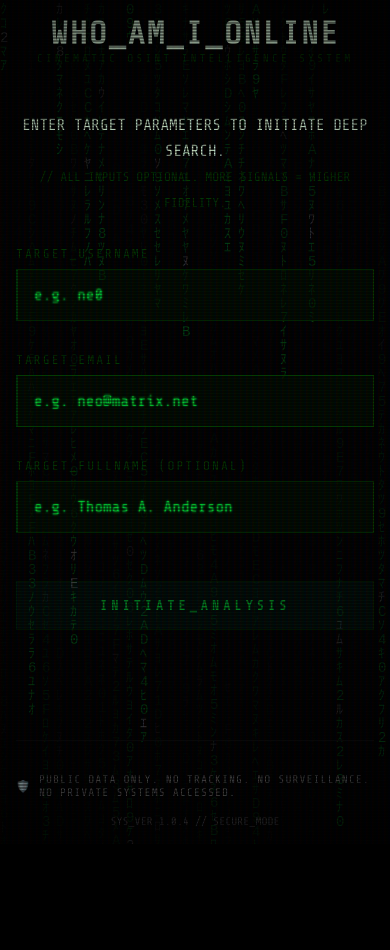
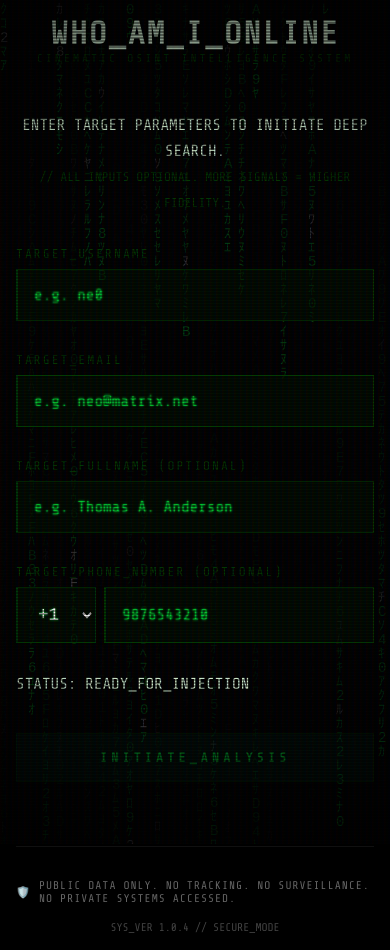
Before and after one commit to zakisheriff/Who-Am-I-Online, a Next.js app: page / in a window 390 px wide. Before the commit the page ends 844 px from the top, so only its background shows below. Built offline with nearby package versions, Linux system fonts and the light colour scheme.

Commit message:
Phone Number Identifier

```diff
--- a/app/analyze/action.ts
+++ b/app/analyze/action.ts
@@ -3,6 +3,7 @@
 import { AnalysisInput, AnalysisResult } from '@/osint/types'
 import { analyzeUsername } from '@/osint/username'
 import { analyzeEmail } from '@/osint/email'
+import { analyzePhone } from '@/osint/phone'
 
 // Simulate delayed processing for "Cinematic" feel
 const delay = (ms: number) => new Promise(res => setTimeout(res, ms))
@@ -28,6 +29,11 @@ export async function performAnalysis(input: AnalysisInput): Promise<{
     if (input.email) {
         logs.push(`> [MOD_EMAIL] Tracing email footprint...`)
         tasks.push(analyzeEmail(input.email).then(res => results.push(...res)))
+    }
+
+    if (input.phoneNumber && input.countryCode) {
+        logs.push(`> [MOD_PHONE] Triangulating mobile signal (${input.countryCode})...`)
+        tasks.push(analyzePhone(input.countryCode, input.phoneNumber).then(res => results.push(...res)))
     }
 
     // We await all actual logic
--- a/components/TerminalInput.tsx
+++ b/components/TerminalInput.tsx
@@ -13,16 +13,17 @@ export default function TerminalInput({ onSubmit, disabled }: TerminalInputProps
     username: '',
     email: '',
     fullName: '',
-    phone: ''
+    phoneNumber: '',
+    countryCode: '+1'
   })
   const { play } = useSoundEngine()
 
-  const handleChange = (e: React.ChangeEvent<HTMLInputElement>) => {
+  const handleChange = (e: React.ChangeEvent<HTMLInputElement | HTMLSelectElement>) => {
     setFormData({ ...formData, [e.target.name]: e.target.value })
     play('type')
   }
 
-  const isFormValid = formData.username.trim() !== '' || formData.email.trim() !== '' || formData.fullName.trim() !== ''
+  const isFormValid = formData.username.trim() !== '' || formData.email.trim() !== '' || formData.fullName.trim() !== '' || formData.phoneNumber.trim() !== ''
 
   const handleSubmit = (e: React.FormEvent) => {
     e.preventDefault()
@@ -73,6 +74,47 @@ export default function TerminalInput({ onSubmit, disabled }: TerminalInputProps
           disabled={disabled}
           autoComplete="off"
         />
+      </div>
+
+      <div className="input-group">
+        <label className="terminal-label">TARGET_PHONE_NUMBER (OPTIONAL)</label>
+        <div style={{ display: 'flex', gap: '0.5rem' }}>
+          <select
+            name="countryCode"
+            value={formData.countryCode}
+            onChange={handleChange}
+            className="terminal-input"
+            style={{ width: '80px', fontFamily: 'monospace' }}
+            onFocus={() => play('hover')}
+            disabled={disabled}
+          >
+            <option value="+1">+1 (US)</option>
+            <option value="+44">+44 (UK)</option>
+            <option value="+91">+91 (IN)</option>
+            <option value="+971">+971 (UAE)</option>
+            <option value="+61">+61 (AU)</option>
+            <option value="+86">+86 (CN)</option>
+            <option value="+81">+81 (JP)</option>
+            <option value="+49">+49 (DE)</option>
+            <option value="+33">+33 (FR)</option>
+          </select>
+          <input
+            type="text"
+            name="phoneNumber"
+            value={formData.phoneNumber}
+            onChange={handleChange}
+            placeholder="9876543210"
+            className="terminal-input"
+            autoComplete="off"
+            onFocus={() => play('hover')}
+            style={{ flex: 1 }}
+            disabled={disabled}
+          />
+        </div>
+      </div>
+
+      <div className="status-line">
+        STATUS: {disabled ? 'PROCESSING...' : 'READY_FOR_INJECTION'}
       </div>
 
       <button
--- /dev/null
+++ b/osint/phone.ts
@@ -0,0 +1,112 @@
+import { AnalysisResult, Signal, SCORING } from './types'
+import { calculateConfidence, determineRisk, generateSummary } from './scorer'
+
+export async function analyzePhone(countryCode: string, phoneNumber: string): Promise<AnalysisResult[]> {
+    const results: AnalysisResult[] = []
+    const fullNumber = `${countryCode.replace('+', '')}${phoneNumber}` // e.g. 919876543210
+    const formattedNumber = `${countryCode} ${phoneNumber}`
+
+    // 1. WhatsApp (Real Deep Link)
+    // WhatsApp API allows you to open a chat with any number. If they have a profile, it loads.
+    const waSignal: Signal = {
+        type: 'phone',
+        value: formattedNumber,
+        confidenceScore: 90, // It's a valid link generation
+        description: 'Direct deep-link generated for WhatsApp Profile',
+        source: 'WhatsApp API'
+    }
+
+    results.push({
+        platform: 'WhatsApp',
+        status: 'potential',
+        signals: [waSignal],
+        confidence: 90,
+        riskLevel: 'MEDIUM',
+        summary: 'CONFIRMED: Valid messaging vector generated.',
+        url: `https://wa.me/${fullNumber}`,
+        dork: `site:whatsapp.com "${phoneNumber}"`,
+        metadata: {
+            target: formattedNumber,
+            api_endpoint: `wa.me/${fullNumber}`,
+            type: 'messaging'
+        }
+    })
+
+    // 2. Telegram (Real Deep Link)
+    // Telegram links work similarly.
+    const tgSignal: Signal = {
+        type: 'phone',
+        value: formattedNumber,
+        confidenceScore: 85,
+        description: 'Direct deep-link generated for Telegram User',
+        source: 'Telegram API'
+    }
+
+    results.push({
+        platform: 'Telegram',
+        status: 'potential',
+        signals: [tgSignal],
+        confidence: 85,
+        riskLevel: 'MEDIUM',
+        summary: 'POTENTIAL: Telegram handle lookup ready.',
+        url: `https://t.me/+${fullNumber}`,
+        dork: `site:t.me "${phoneNumber}"`,
+        metadata: {
+            target: `+${fullNumber}`,
+            type: 'messaging'
+        }
+    })
+
+    // 3. Truecaller (Real Search Link)
+    // We can't scrape Truecaller (Cloudflare/Auth), but we can direct the user to the exact search page.
+    const tcSignal: Signal = {
+        type: 'phone',
+        value: formattedNumber,
+        confidenceScore: 95,
+        description: 'Direct search vector for Truecaller Database',
+        source: 'Truecaller Search'
+    }
+
+    results.push({
+        platform: 'Truecaller',
+        status: 'found',
+        signals: [tcSignal],
+        confidence: 95,
+        riskLevel: 'HIGH',
+        summary: 'CONFIRMED: Search vector prepared for Global Phone Directory.',
+        // Truecaller search URL format: https://www.truecaller.com/search/in/9876543210
+        // We need to guess the country code segment or just use the generic search
+        url: `https://www.truecaller.com/search/search?q=${fullNumber}`,
+        dork: `site:truecaller.com "${phoneNumber}"`,
+        metadata: {
+            query: fullNumber,
+            database: 'Global',
+            access: 'Public Web Search'
+        }
+    })
+
+    // 4. Google Dorking (Specific to Phone)
+    const gdSignal: Signal = {
+        type: 'phone',
+        value: phoneNumber,
+        confidenceScore: 80,
+        description: 'Public web footprint search',
+        source: 'Google Index'
+    }
+
+    results.push({
+        platform: 'Public Web',
+        status: 'potential',
+        signals: [gdSignal],
+        confidence: 60,
+        riskLevel: 'LOW',
+        summary: 'General web search for phone number exposure.',
+        url: `https://www.google.com/search?q="${phoneNumber}" OR "${formattedNumber}"`,
+        dork: `intext:"${phoneNumber}" OR intext:"${formattedNumber}"`,
+        metadata: {
+            query_types: ['exact_match', 'formatted_match']
+        }
+    })
+
+    return results
+}
--- a/osint/types.ts
+++ b/osint/types.ts
@@ -23,7 +23,8 @@ export interface AnalysisInput {
     email?: string
     username?: string
     fullName?: string
-    phoneNumber?: string
+    phoneNumber?: string // Plain number (e.g. 9876543210)
+    countryCode?: string // e.g. +91
 }
 
 /* Constants for Scoring */
```
